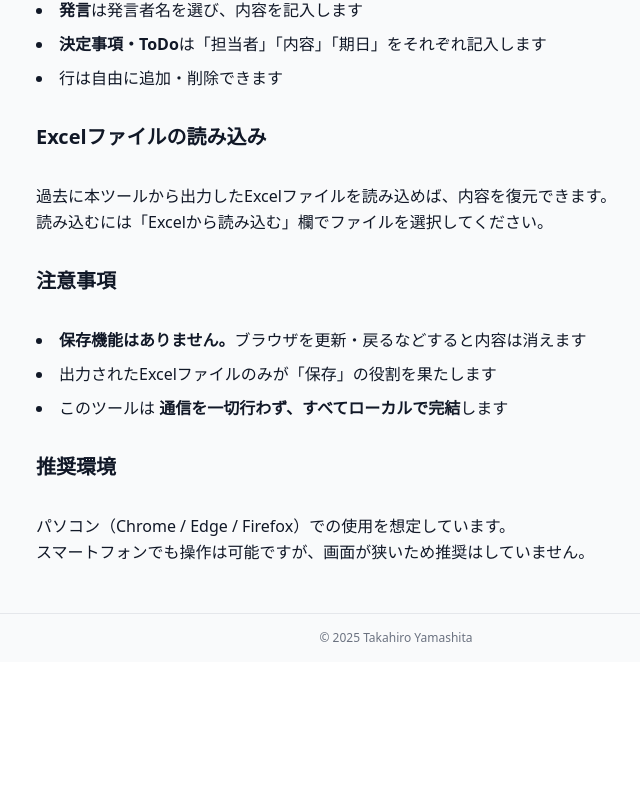
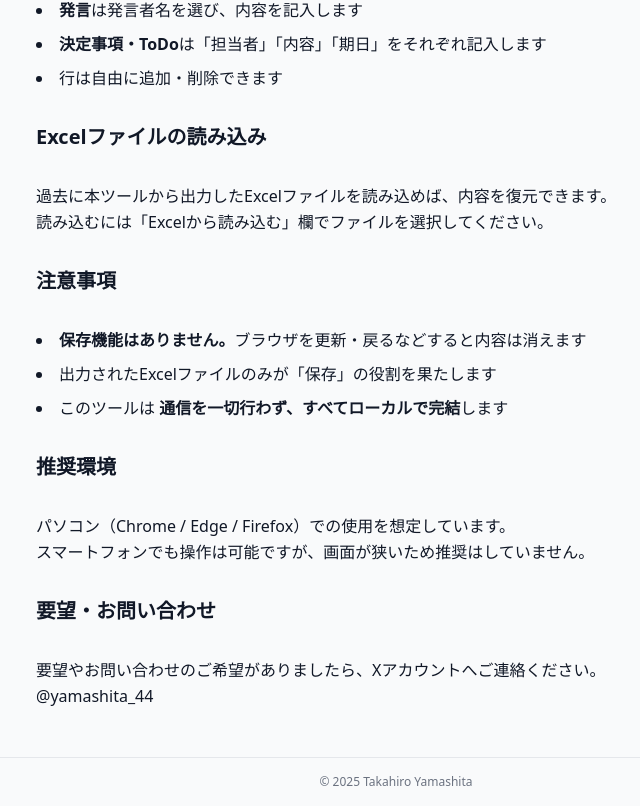
Before and after one commit to yamashita-takahiro-44/gijiroku, a Vue app: page /help in a window 1280 px wide. Shown: the part 531-1337 px from the top of the page, without its empty margins (244-884 px from the left). Before the commit the page ends 1193 px from the top, so only its background shows below. Built offline with nearby package versions, Linux system fonts and the light colour scheme.

Commit message:
一応連絡先を載せる

```diff
--- a/src/views/HelpView.vue
+++ b/src/views/HelpView.vue
@@ -42,6 +42,11 @@
       パソコン（Chrome / Edge / Firefox）での使用を想定しています。<br>
       スマートフォンでも操作は可能ですが、画面が狭いため推奨はしていません。
     </p>
+
+    <h2 class="text-xl font-semibold">要望・お問い合わせ</h2>
+    <p>
+      要望やお問い合わせのご希望がありましたら、Xアカウントへご連絡ください。<br>@yamashita_44<br>
+    </p>
   </section>
 </template>
 
```
